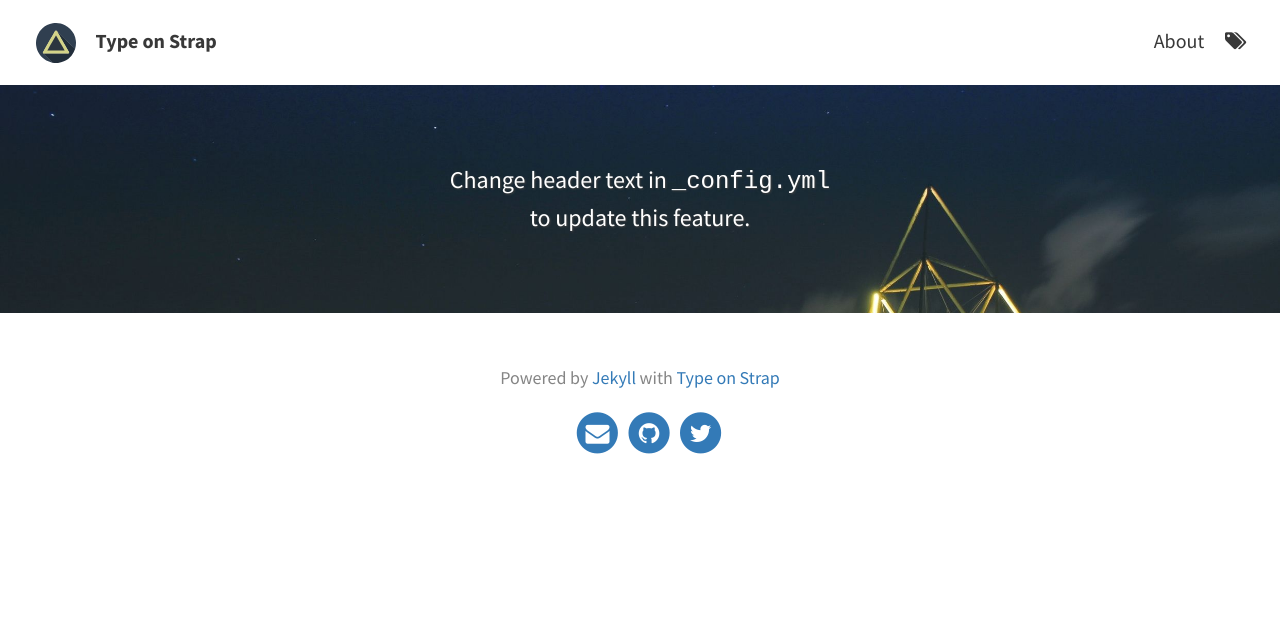
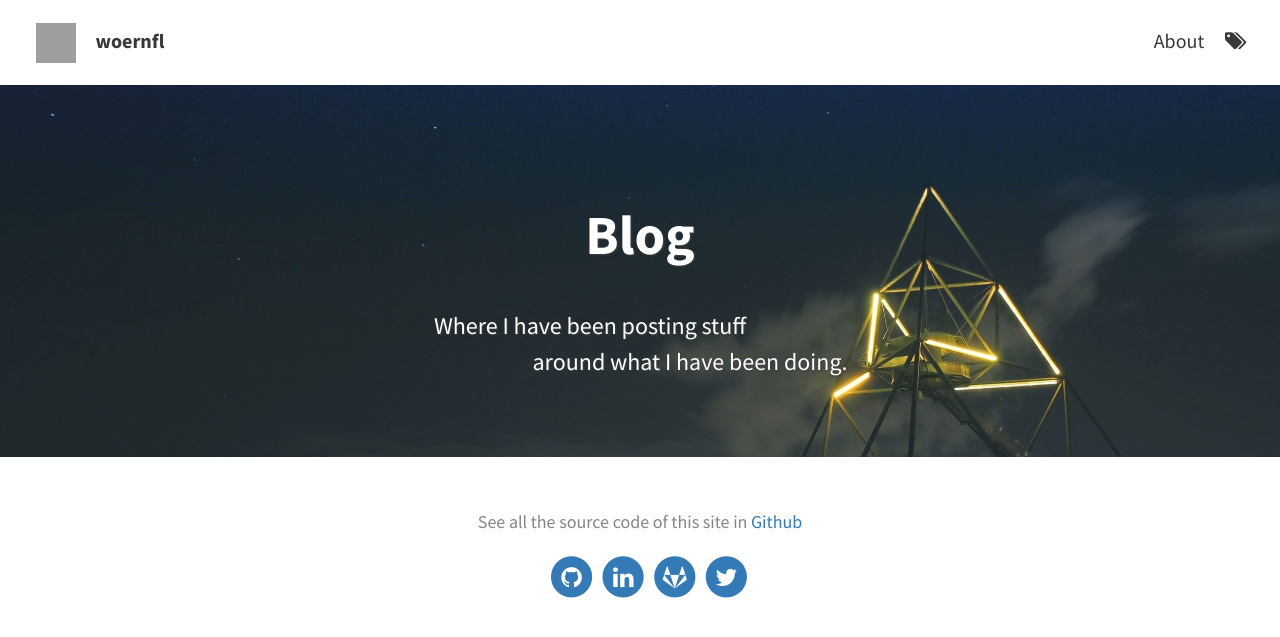
Before and after one commit to woernfl/blogwoernfl, a Jekyll site: the page built from index.html, in a window 1280 px wide. Shown: the top 637 px of the page. Built offline with Jekyll 4.4.1, drawn with Linux system fonts in a browser that asks for light colours; the list of posts is cut into pages by our own code; grey boxes are pictures that could not be loaded.

Commit message:
Updated to site config

```diff
--- a/_config.yml
+++ b/_config.yml
@@ -1,62 +1,64 @@
 # SITE CONFIGURATION
 baseurl: "/blogwoernfl"
-url: "https://woernfl.github.io"
-title: Type on Strap # site's title
-description: "A website with blog posts and pages" # used by search engines
+#url: "https://woernfl.github.io"
+url: "http://127.0.0.1"
+title: "@woernfl 's blog" # site's title
+description: "The place where you will find Florian Woerner's (woernfl) blog posts" # used by search engines
 
 
 # THEME-SPECIFIC CONFIGURATION
 theme_settings:
   # Meta
-  title: Type on Strap # blog's title
-  avatar: assets/img/triangle.svg
-  favicon: assets/favicon.ico
+  title: woernfl # blog's title
+  avatar: assets/img/logo.png
+  favicon: assets/img/logo.png
   gravatar: # Email MD5 hash
 
   # Header and footer text
   header_text: > #two or three lines to describe your site
-     <p>Change header text in <code>_config.yml</code> <br> to update this feature.</p>
+    <h1>Blog</h1><p><span style="position:relative; right:50px">Where I have been posting stuff</span><br>
+    <span style="position:relative; left:50px">around what I have been doing.</span></p>
   header_text_feature_image: assets/img/pexels/triangular.jpeg
   footer_text: >
-   Powered by <a href="https://jekyllrb.com/">Jekyll</a> with <a href="https://github.com/sylhare/Type-on-Strap">Type on Strap</a>
+    See all the source code of this site in <a href="https://github.com/woernfl/blogwoernfl" target="_blank">Github</a>
 
   # Icons
-  rss: false  # Make sure you created a feed.xml with feed.xml layout
-  email_address: "florian.woerner@onmyown.io"# Full email address, e.g. "sam@example.com"
+  rss:  # Make sure you created a feed.xml with feed.xml layout
+  email_address: # Full email address, e.g. "sam@example.com"
   behance:
   bitbucket:
   dribbble:
   facebook:
   flickr:
-  gitlab:
+  gitlab: "woernfl"
   github: "woernfl"
   google_plus:
   instagram:
   keybase:
-  linkedin:  # Full URL
+  linkedin: https://www.linkedin.com/in/woernfl/ # Full URL
   pinterest:
   reddit:
   soundcloud:
   stack_exchange:  # Full URL
   steam:
   tumblr:
-  twitter: "woernfl"# "twitter username"
+  twitter: "woernfl" # "twitter username"
   vimeo:
   wordpress:
   youtube:
 
   # Sharing options
   share_buttons:
-    facebook: false
+    facebook: true
     twitter: true
-    google_plus:
+    google_plus: true
     tumblr:
     pinterest:
-    pocket:
-    reddit: true
+    pocket: true
+    reddit:
     linkedin: true
     wordpress:
-    email: true
+    email:
 
   # Scripts / Features
   google_analytics: # Tracking ID, e.g. "UA-000000-01"
```
